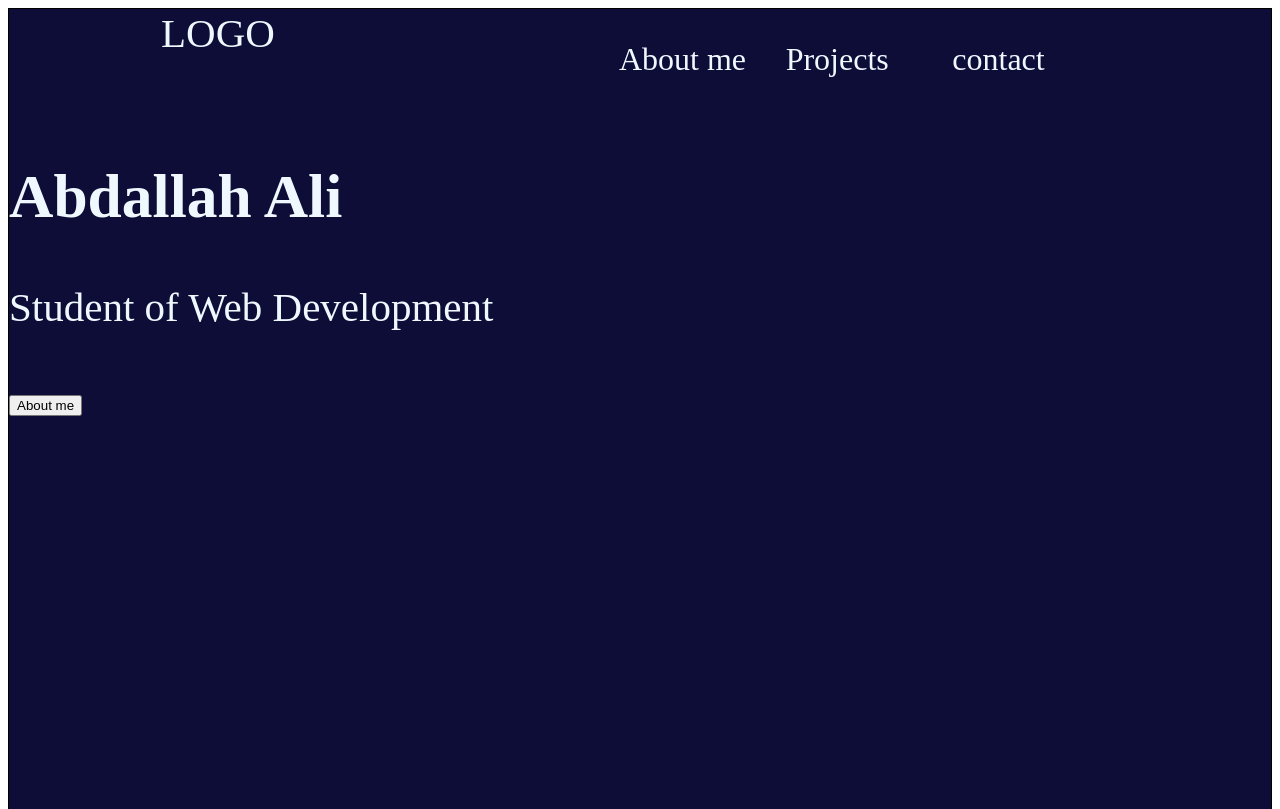
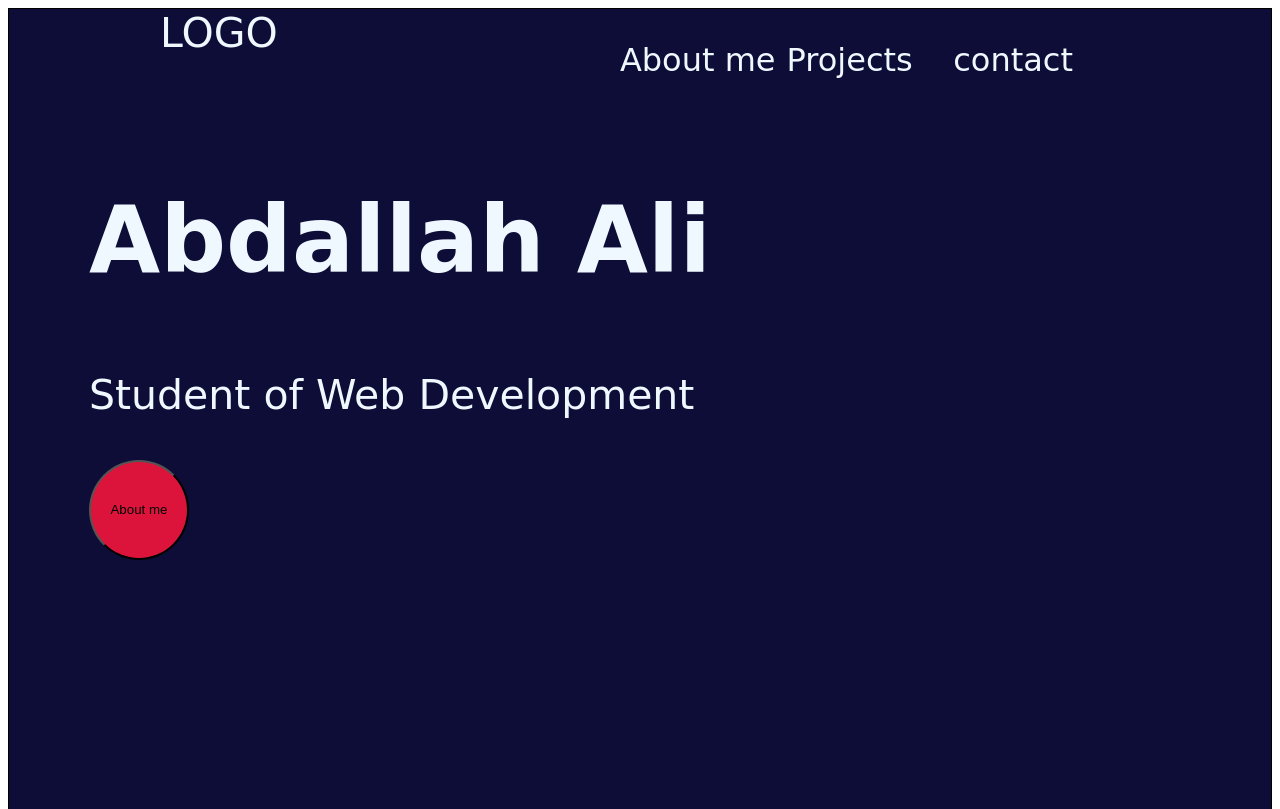
Before and after one commit to killerkal/ip-projects, a plain HTML site: page index.html in a window 1280 px wide. Shown: the top 809 px of the page. Drawn offline with Linux system fonts and the light colour scheme; a web font is replaced by a local one.

Commit message:
css file modified

```diff
--- a/index.css
+++ b/index.css
@@ -12,7 +12,7 @@ section{
 }
 footer{
   height: 450px;
-  background-color: black;
+  background-color: rgb(36, 4, 4);
 }
 nav{
   display: flex;
@@ -30,3 +30,22 @@ li{
   width: 230px;
   text-decoration: none;
 }
+h1{
+  font-size: 92px;
+
+}
+.kuku{
+  margin-left: 80px;
+
+}
+button{
+  width: 100px;
+  height: 100px;
+  text-align: center;
+  background-color: crimson;
+  border-radius: 50%;
+  border-color: black;
+}
+body{
+  font-family: 'Baloo Bhaijaan 2', cursive;
+}
```
